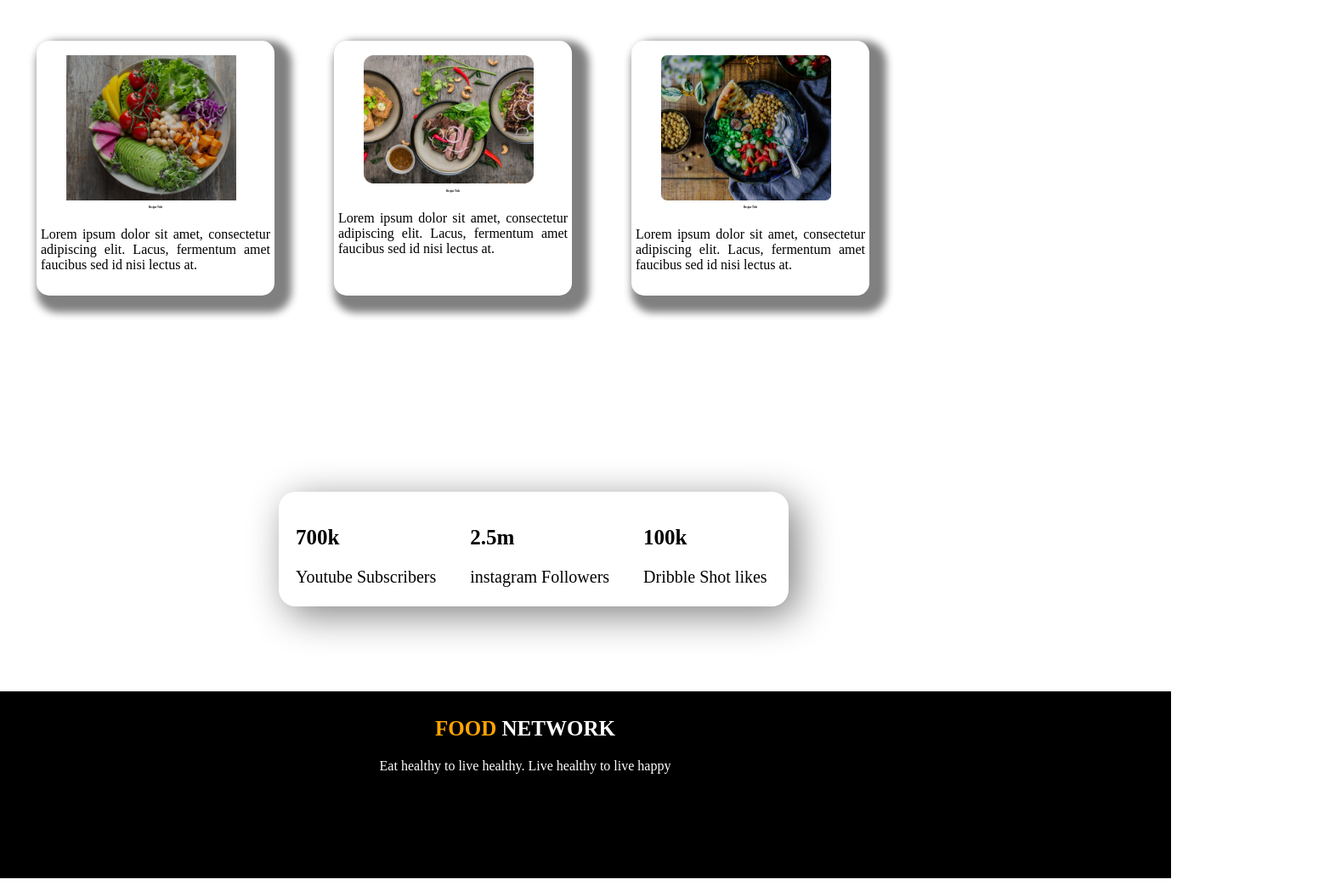
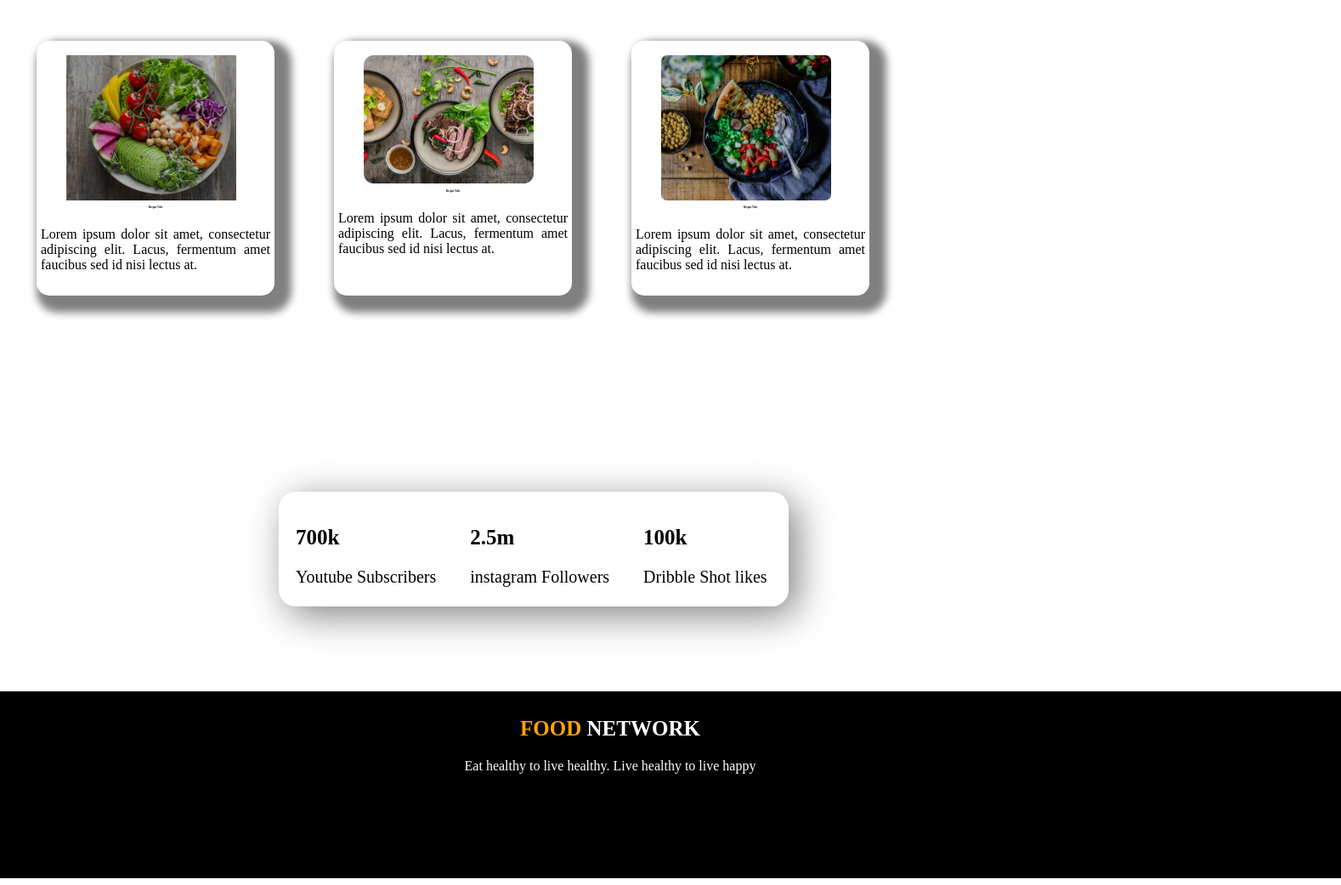
Before and after one commit to minhazuddin10/food-my-network, a plain HTML site: page index.html in a window 1280 px wide. Shown: the part 916-1958 px from the top of the page at 85% size, 1578 px wide, since content can reach past the window. Drawn offline with Linux system fonts and the light colour scheme.

Commit message:
width added

```diff
--- a/style.css
+++ b/style.css
@@ -106,7 +106,7 @@ h1{
 .fotter{
     background-color: black;
     color: white;
-    width: 1500px;
+    width: 1700px;
     height: 200px;
     text-align: center;
     padding: 10px;
```
